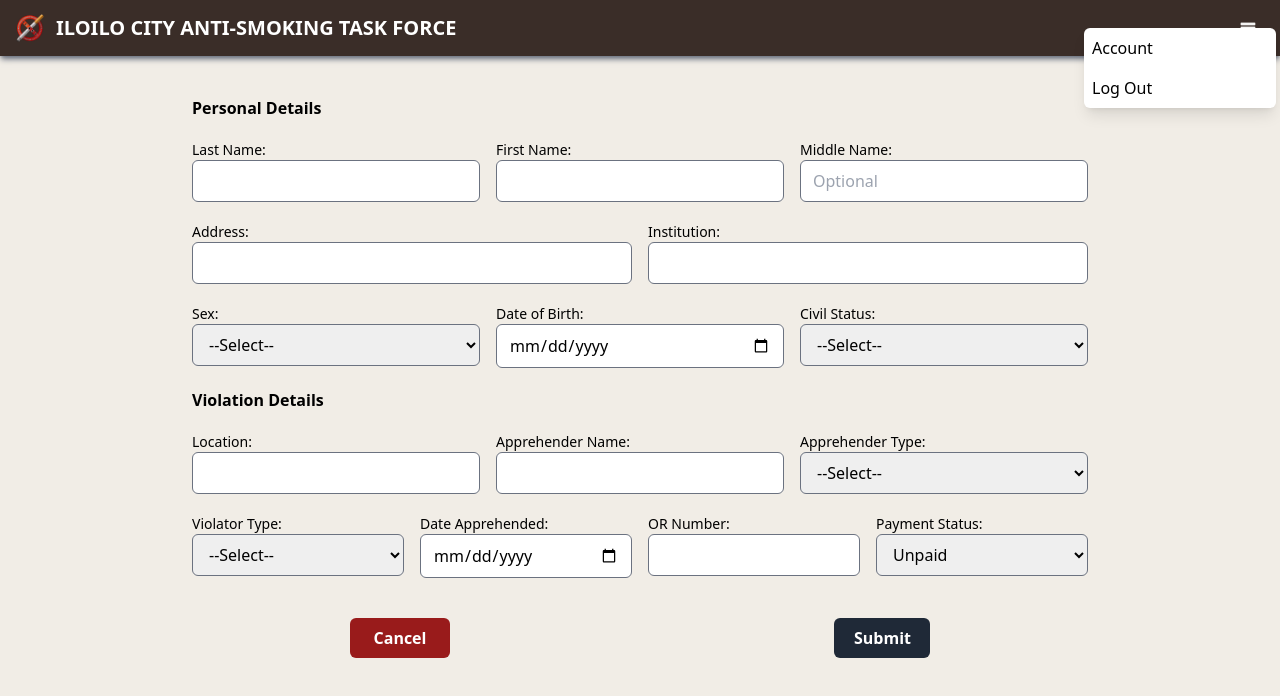
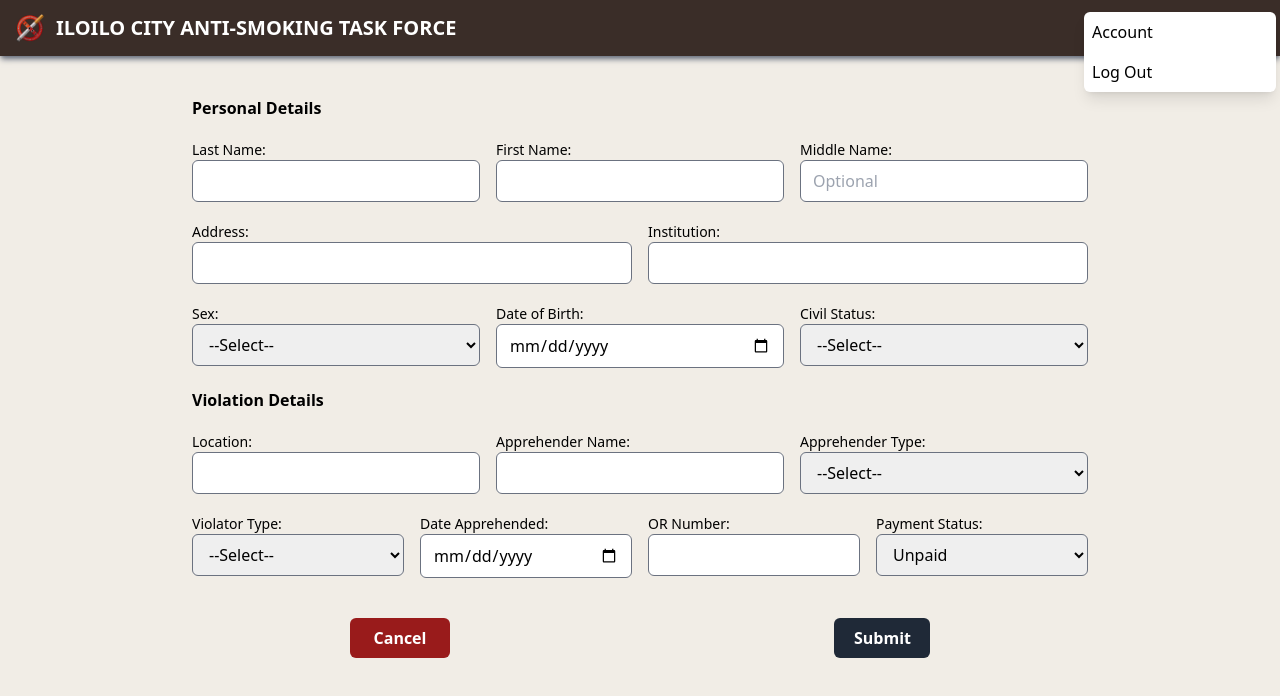
Before and after one commit to code1426/ICAST-Violator-Management, a React (Vite) app: page /formInput in a window 1280 px wide. Both pictures are taken after a click on the button 1252 px from the left and 28 px from the top of the page. Shown: the top 696 px of the page. Built offline with nearby package versions, Linux system fonts and the light colour scheme; no server answers.

Commit message:
burger spacing

```diff
--- a/src/components/Header.tsx
+++ b/src/components/Header.tsx
@@ -56,7 +56,7 @@ const Header = () => {
 const Menu = React.forwardRef<HTMLDivElement, { onMenuItemClick: () => void; onLogout: () => void }>(
   ({ onMenuItemClick, onLogout }, ref) => {
     return (
-      <div ref={ref} className="absolute right-0 mt-20 w-48 z-10 bg-white rounded-md shadow-lg mr-1">
+      <div ref={ref} className="absolute right-0 mt-12 w-48 z-10 bg-white rounded-md shadow-lg mr-1">
         <ul className="flex flex-col">
 
           <li
```
